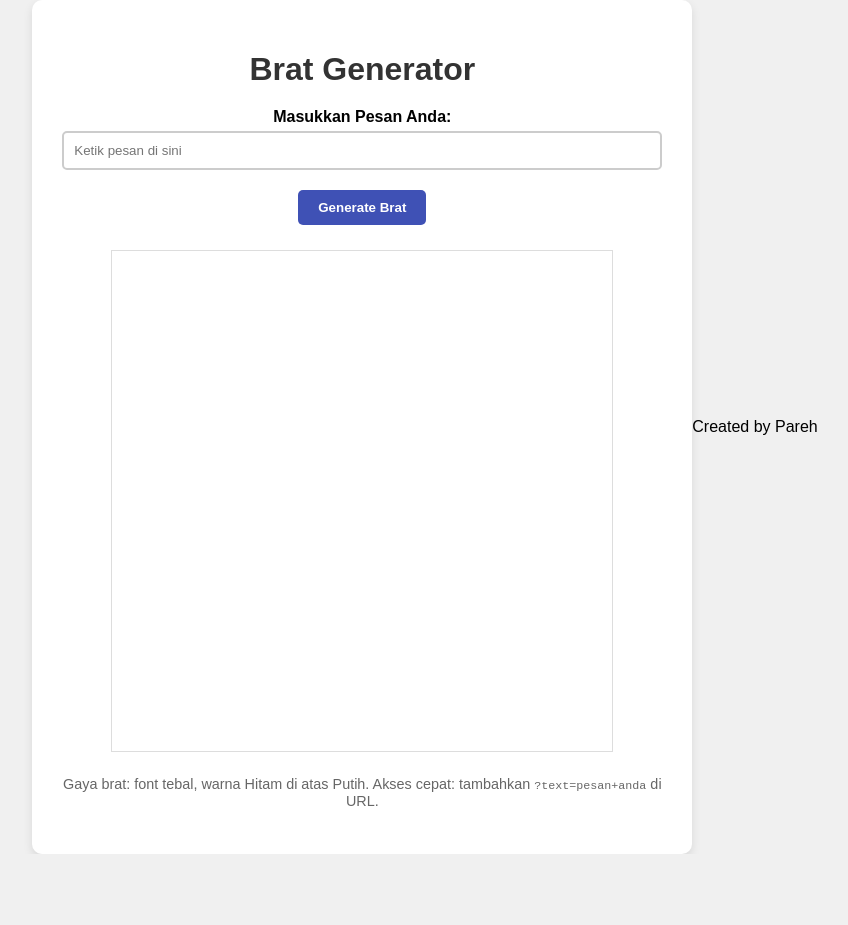
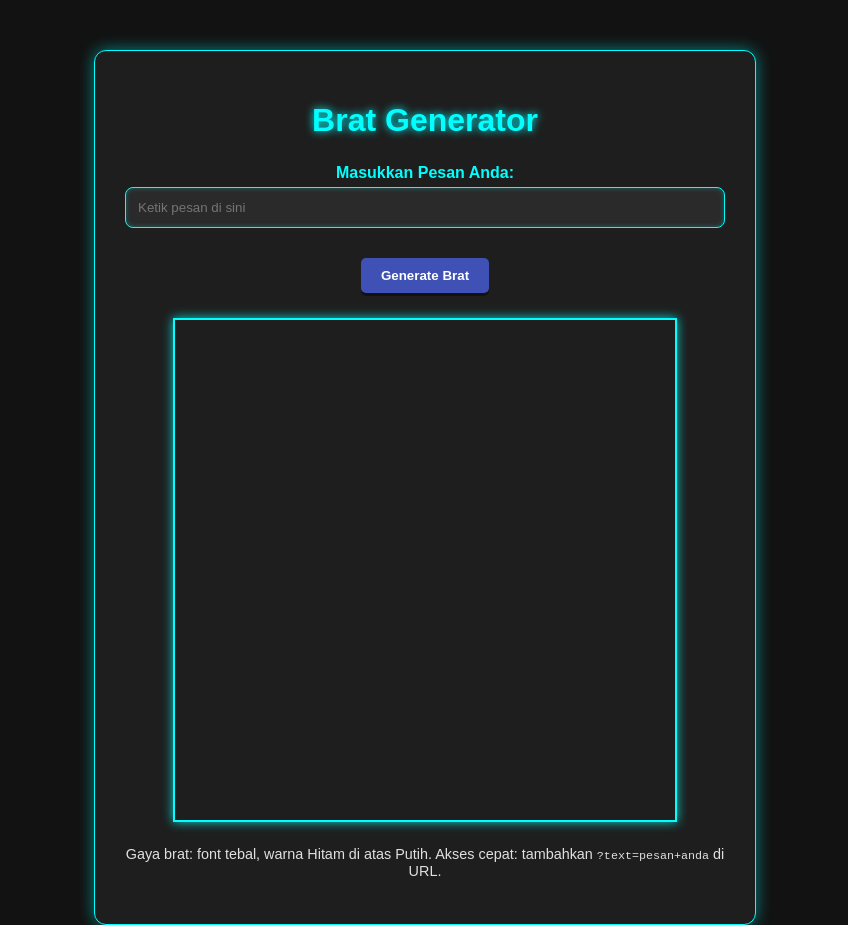
Before and after one commit to Tanyaku12/Brat, a plain HTML site: page index.html in a window 1280 px wide. Shown: the top 925 px of the page, without its empty margins (215-1063 px from the left). Before the commit the page ends 854 px from the top, so only its background shows below. Drawn offline with Linux system fonts and the light colour scheme.

Commit message:
Update style.css

```diff
--- a/style.css
+++ b/style.css
@@ -1,75 +1,60 @@
+
+:root {
+    --bg-color: #121212;
+    --accent-color: #00ffff;
+    --container-bg: #1e1e1e;
+    --text-color: #e0e0e0;
+}
+
 body {
-    font-family: Arial, sans-serif;
-    background-color: #f0f0f0;
+    font-family: 'Arial', sans-serif;
+    background-color: var(--bg-color);
     display: flex;
     justify-content: center;
-    align-items: center;
+    align-items: flex-start;
     min-height: 100vh;
     margin: 0;
+    color: var(--text-color);
+    flex-direction: column;
 }
 
 .container {
-    background-color: #ffffff;
+    background-color: var(--container-bg);
     padding: 30px;
-    border-radius: 10px;
-    box-shadow: 0 4px 10px rgba(0, 0, 0, 0.1);
+    border-radius: 12px;
+    box-shadow: 0 0 15px rgba(0, 255, 255, 0.5),
+                0 0 5px rgba(0, 0, 0, 0.5);
     text-align: center;
     width: 90%;
     max-width: 600px;
+    border: 1px solid var(--accent-color);
+    margin: 50px auto 20px auto;
 }
 
 h1 {
-    color: #333;
-    margin-bottom: 20px;
+    color: var(--accent-color);
+    text-shadow: 0 0 8px var(--accent-color);
+    margin-bottom: 25px;
 }
 
 .input-section label {
     display: block;
     margin-bottom: 5px;
     font-weight: bold;
+    color: var(--accent-color);
 }
 
 #inputText {
     width: 100%;
-    padding: 10px;
+    padding: 12px;
     margin-bottom: 15px;
-    border: 2px solid #ccc;
-    border-radius: 5px;
+    background-color: #2a2a2a;
+    color: var(--text-color);
+    border: 1px solid var(--accent-color);
+    border-radius: 8px;
     box-sizing: border-box;
+    box-shadow: inset 0 0 5px rgba(0, 255, 255, 0.3);
 }
-
-/* Pengaturan Pilihan Warna */
-.color-options {
-    display: flex;
-    justify-content: space-around;
-    gap: 15px;
-    margin-bottom: 20px;
-}
-
-.color-input-group {
-    text-align: left;
-}
-
-.color-input-group label {
-    display: block;
-    margin-bottom: 5px;
-    font-weight: normal;
-    font-size: 0.9em;
-}
-
-.color-input-group input[type="color"] {
-    -webkit-appearance: none;
-    -moz-appearance: none;
-    appearance: none;
-    border: none;
-    width: 50px;
-    height: 30px;
-    cursor: pointer;
-    padding: 0;
-    border-radius: 5px;
-    border: 2px solid #ccc;
-}
-
 
 button {
     padding: 10px 20px;
@@ -78,25 +63,51 @@ button {
     border-radius: 5px;
     cursor: pointer;
     font-weight: bold;
+    transition: transform 0.1s ease, box-shadow 0.1s ease;
+    box-shadow: 0 3px 0 rgba(0, 0, 0, 0.4);
+}
+
+button:hover {
+    transform: scale(1.05);
+    box-shadow: 0 0 10px var(--accent-color), 0 5px 0 rgba(0, 0, 0, 0.4);
+}
+
+button:active {
+    transform: scale(1.0);
+    box-shadow: 0 0 0 rgba(0, 0, 0, 0.2);
+    transform: translateY(3px);
 }
 
 #generateBtn {
     background-color: #3f51b5;
     color: white;
+    margin-top: 15px;
 }
 
 #downloadBtn {
     background-color: #4CAF50;
     color: white;
+    margin-top: 15px;
 }
+
 
 #bratCanvas {
     margin-top: 20px;
-    border: 1px solid #ddd;
+    border: 2px solid var(--accent-color);
+    box-shadow: 0 0 10px rgba(0, 255, 255, 0.8);
 }
 
 .note {
     margin-top: 20px;
     font-size: 0.9em;
+    color: var(--text-color);
+}
+
+#copyright {
     color: #666;
+    font-size: 0.8em;
+    margin-top: 10px;
+    margin-bottom: 20px;
+    text-align: center;
+    width: 100%;
 }
```
